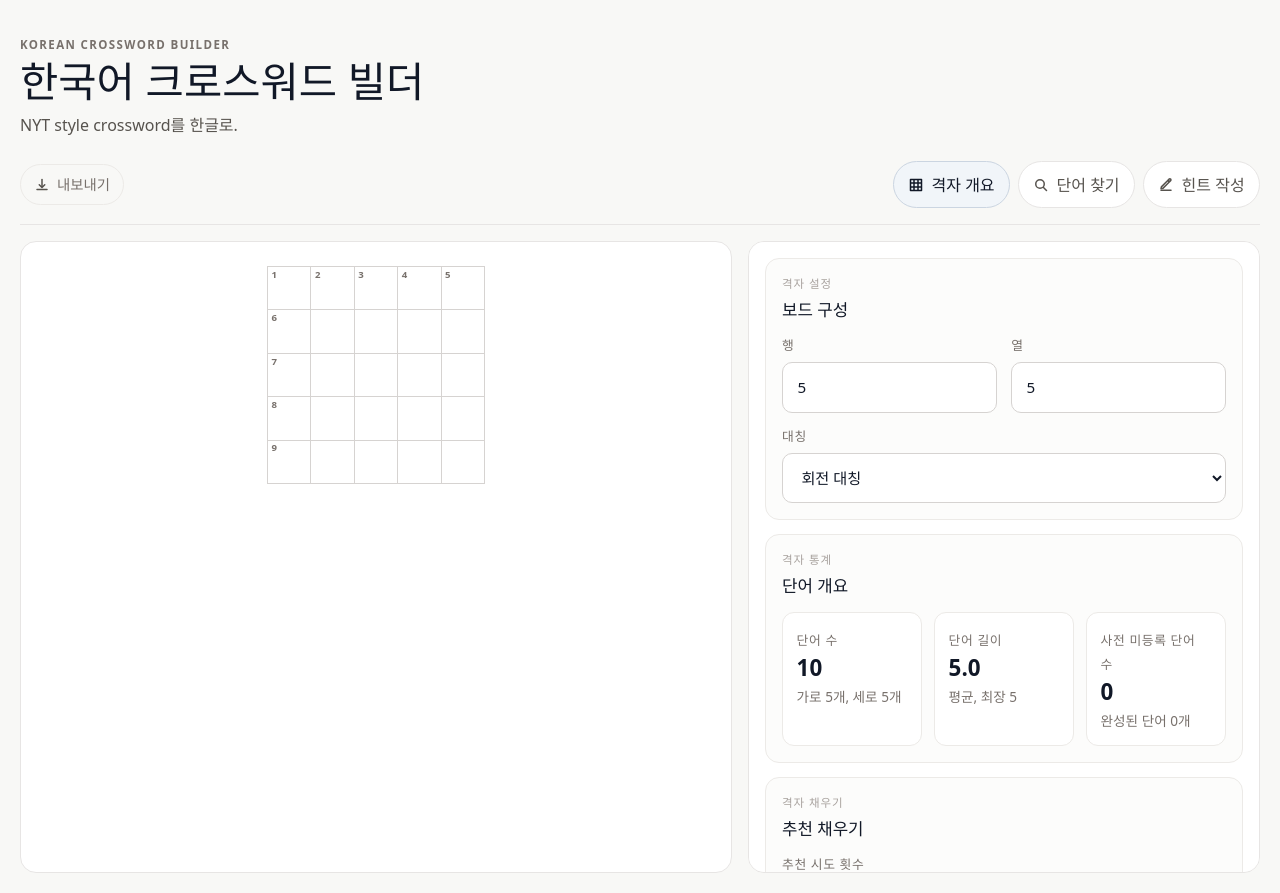
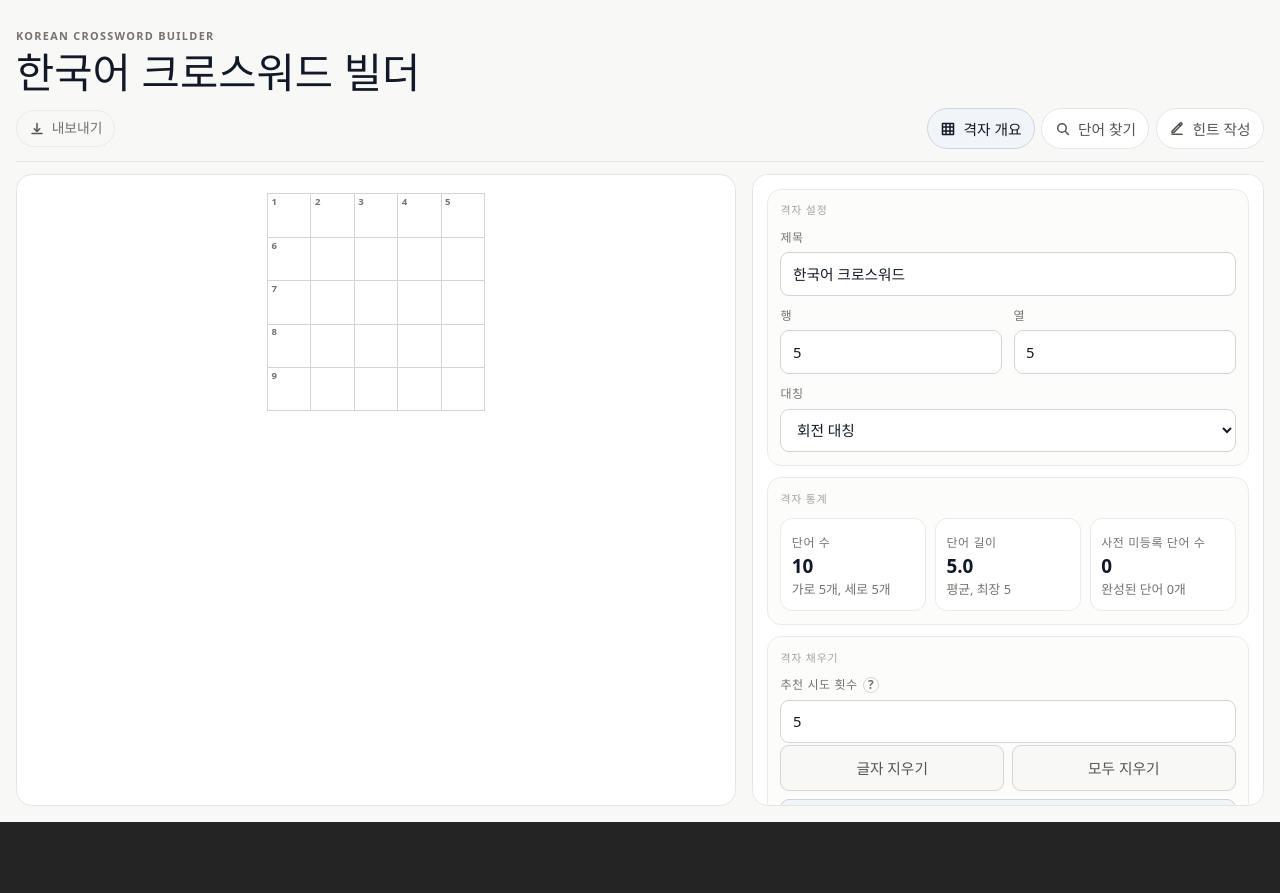
Before and after one commit to mgahn0706/korean-crossword, a React (Vite) app: page / in a window 1280 px wide. After the commit the page ends 822 px from the top, so only its background shows below. Built offline with nearby package versions, Linux system fonts and the light colour scheme.

Commit message:
feat: enhance cell value committing logic and update export title handling

```diff
--- a/src/App.css
+++ b/src/App.css
@@ -5,15 +5,15 @@
 .builder-shell {
   --workspace-height: calc(100vh - 10.5rem);
   min-height: 100vh;
-  padding: 1.25rem;
+  padding: 1rem;
   background: #f8f8f6;
 }
 
 .app-header {
   display: grid;
-  gap: 1.5rem;
-  margin-bottom: 1rem;
-  padding: 1rem 0;
+  gap: 0.9rem;
+  margin-bottom: 0.75rem;
+  padding: 0.75rem 0;
   border-bottom: 1px solid #e7e5e4;
 }
 
@@ -26,7 +26,7 @@
 }
 
 .builder-panel {
-  padding: 1rem;
+  padding: 0.85rem;
   border: 1px solid #e7e5e4;
   border-radius: 16px;
   background: #ffffff;
@@ -37,7 +37,7 @@
 
 .eyebrow {
   margin: 0 0 0.5rem;
-  font-size: 0.72rem;
+  font-size: 0.68rem;
   font-weight: 700;
   letter-spacing: 0.12em;
   text-transform: uppercase;
@@ -52,7 +52,7 @@
 }
 
 .builder-description {
-  margin: 0.65rem 0 0;
+  margin: 0.45rem 0 0;
   max-width: 48ch;
   color: #57534e;
 }
@@ -61,7 +61,7 @@
   display: flex;
   align-items: center;
   justify-content: space-between;
-  gap: 0.75rem;
+  gap: 0.6rem;
   flex-wrap: wrap;
 }
 
@@ -69,7 +69,7 @@
   display: flex;
   flex-wrap: wrap;
   justify-content: end;
-  gap: 0.5rem;
+  gap: 0.4rem;
 }
 
 .mode-button {
@@ -78,10 +78,11 @@
   gap: 0.45rem;
   border: 1px solid #e7e5e4;
   border-radius: 999px;
-  padding: 0.65rem 0.9rem;
+  padding: 0.52rem 0.78rem;
   background: #ffffff;
   color: #57534e;
   font-weight: 600;
+  font-size: 0.92rem;
 }
 
 .mode-button-subtle {
@@ -99,12 +100,12 @@
   display: inline-flex;
   align-items: center;
   gap: 0.45rem;
-  padding: 0.55rem 0.8rem;
+  padding: 0.46rem 0.72rem;
   border: 1px solid #eceae7;
   border-radius: 999px;
   background: #f8f8f6;
   color: #78716c;
-  font-size: 0.9rem;
+  font-size: 0.86rem;
   font-weight: 600;
 }
 
@@ -182,7 +183,7 @@
 }
 
 .panel-header {
-  margin-bottom: 1rem;
+  margin-bottom: 0.8rem;
 }
 
 .panel-header h2,
@@ -195,23 +196,23 @@
 
 .config-stack {
   display: grid;
-  gap: 0.9rem;
+  gap: 0.7rem;
 }
 
 .config-card {
   border: 1px solid #eceae7;
   border-radius: 14px;
-  padding: 1rem;
+  padding: 0.8rem;
   background: #fcfcfb;
 }
 
 .section-heading {
-  margin-bottom: 0.85rem;
+  margin-bottom: 0.65rem;
 }
 
 .section-eyebrow {
-  margin: 0 0 0.3rem;
-  font-size: 0.72rem;
+  margin: 0 0 0.2rem;
+  font-size: 0.68rem;
   font-weight: 700;
   letter-spacing: 0.08em;
   text-transform: uppercase;
@@ -220,7 +221,7 @@
 
 .controls {
   display: grid;
-  gap: 0.9rem;
+  gap: 0.7rem;
 }
 
 .controls-two-column {
@@ -233,16 +234,67 @@
 
 .field {
   display: grid;
-  gap: 0.45rem;
+  gap: 0.32rem;
 }
 
 .field span,
 .stats-label {
-  font-size: 0.8rem;
+  font-size: 0.75rem;
   font-weight: 700;
   letter-spacing: 0.05em;
   text-transform: uppercase;
   color: #78716c;
+}
+
+.field-label-with-help {
+  display: inline-flex;
+  align-items: center;
+  gap: 0.35rem;
+}
+
+.help-tooltip {
+  position: relative;
+  display: inline-flex;
+  align-items: center;
+  justify-content: center;
+  width: 1rem;
+  height: 1rem;
+  border: 1px solid #d6d3d1;
+  border-radius: 999px;
+  background: #ffffff;
+  color: #78716c;
+  font-size: 0.68rem;
+  font-weight: 700;
+  line-height: 1;
+  cursor: help;
+}
+
+.help-tooltip-bubble {
+  position: absolute;
+  top: calc(100% + 0.45rem);
+  left: 50%;
+  z-index: 10;
+  width: 14rem;
+  padding: 0.55rem 0.65rem;
+  border: 1px solid #e7e5e4;
+  border-radius: 10px;
+  background: #111827;
+  color: #f8fafc;
+  font-size: 0.74rem;
+  font-weight: 500;
+  line-height: 1.4;
+  text-transform: none;
+  letter-spacing: 0;
+  transform: translateX(-50%);
+  opacity: 0;
+  pointer-events: none;
+  visibility: hidden;
+}
+
+.help-tooltip:hover .help-tooltip-bubble,
+.help-tooltip:focus-visible .help-tooltip-bubble {
+  opacity: 1;
+  visibility: visible;
 }
 
 .field input,
@@ -251,10 +303,10 @@
 .clue-item input {
   width: 100%;
   border: 1px solid #d6d3d1;
-  border-radius: 10px;
+  border-radius: 9px;
   background: #ffffff;
-  padding: 0.8rem 0.9rem;
-  font-size: 0.95rem;
+  padding: 0.62rem 0.72rem;
+  font-size: 0.92rem;
   color: #111827;
 }
 
@@ -268,48 +320,48 @@
 }
 
 .word-list-input {
-  min-height: 8rem;
+  min-height: 6rem;
   resize: vertical;
 }
 
 .helper-text,
 .status-text,
 .empty-state {
-  margin: 0.65rem 0 0;
+  margin: 0.45rem 0 0;
   color: #78716c;
-  font-size: 0.9rem;
+  font-size: 0.85rem;
 }
 
 .stats-grid {
   display: grid;
-  gap: 0.75rem;
+  gap: 0.55rem;
   grid-template-columns: repeat(3, minmax(0, 1fr));
 }
 
 .stat-card {
   border: 1px solid #eceae7;
   border-radius: 12px;
-  padding: 0.85rem;
+  padding: 0.65rem;
   background: #ffffff;
 }
 
 .stat-card strong {
   display: block;
-  margin-top: 0.35rem;
-  font-size: 1.4rem;
+  margin-top: 0.2rem;
+  font-size: 1.18rem;
   line-height: 1.1;
   color: #111827;
 }
 
 .stat-card p {
-  margin: 0.35rem 0 0;
+  margin: 0.2rem 0 0;
   color: #78716c;
-  font-size: 0.85rem;
+  font-size: 0.8rem;
 }
 
 .lookup-results {
   display: flex;
-  margin-top: 0.9rem;
+  margin-top: 0.65rem;
 }
 
 .lookup-link {
@@ -317,8 +369,8 @@
   align-items: center;
   justify-content: center;
   border: 1px solid #d6d3d1;
-  border-radius: 10px;
-  padding: 0.8rem 0.95rem;
+  border-radius: 9px;
+  padding: 0.62rem 0.8rem;
   background: #ffffff;
   color: #111827;
   font-weight: 600;
@@ -332,18 +384,18 @@
 
 .clue-list {
   display: grid;
-  gap: 0.85rem;
+  gap: 0.65rem;
 }
 
 .clue-item {
   display: grid;
-  gap: 0.5rem;
+  gap: 0.38rem;
 }
 
 .clue-meta {
   display: flex;
   justify-content: space-between;
-  gap: 0.6rem;
+  gap: 0.45rem;
   align-items: baseline;
   flex-wrap: wrap;
   color: #57534e;
@@ -359,7 +411,7 @@
 
 .clue-warning {
   border-radius: 999px;
-  padding: 0.18rem 0.5rem;
+  padding: 0.14rem 0.42rem;
   font-size: 0.7rem;
   font-weight: 700;
   text-transform: uppercase;
@@ -370,7 +422,7 @@
 .clue-toggle {
   border: 1px solid #d6d3d1;
   border-radius: 999px;
-  padding: 0.18rem 0.55rem;
+  padding: 0.14rem 0.45rem;
   background: #ffffff;
   color: #57534e;
   font-size: 0.7rem;
@@ -379,7 +431,7 @@
 
 .clue-status {
   border-radius: 999px;
-  padding: 0.18rem 0.5rem;
+  padding: 0.14rem 0.42rem;
   font-size: 0.7rem;
   font-weight: 700;
   text-transform: uppercase;
@@ -408,14 +460,14 @@
 
 .actions {
   display: grid;
-  gap: 0.65rem;
+  gap: 0.5rem;
   margin-top: 0.1rem;
 }
 
 .action-row {
   display: grid;
   grid-template-columns: repeat(2, minmax(0, 1fr));
-  gap: 0.65rem;
+  gap: 0.5rem;
 }
 
 .action-button {
@@ -425,9 +477,9 @@
   gap: 0.45rem;
   width: 100%;
   border: 1px solid #d6d3d1;
-  border-radius: 10px;
-  padding: 0.85rem 1rem;
-  font-size: 0.95rem;
+  border-radius: 9px;
+  padding: 0.68rem 0.85rem;
+  font-size: 0.92rem;
   font-weight: 600;
   color: #111827;
   background: #ffffff;
@@ -462,7 +514,7 @@
   min-width: min(28rem, calc(100vw - 2rem));
   border: 1px solid #e7e5e4;
   border-radius: 18px;
-  padding: 1rem;
+  padding: 0.85rem;
   background: #ffffff;
   box-shadow: 0 24px 60px rgba(15, 23, 42, 0.12);
 }
@@ -471,8 +523,8 @@
   display: flex;
   align-items: start;
   justify-content: space-between;
-  gap: 1rem;
-  margin-bottom: 1rem;
+  gap: 0.8rem;
+  margin-bottom: 0.8rem;
 }
 
 .export-dialog-header h2 {
@@ -483,13 +535,13 @@
 
 .export-dialog-actions {
   display: grid;
-  gap: 0.75rem;
+  gap: 0.6rem;
 }
 
 .export-close-button {
   border: 1px solid #e7e5e4;
   border-radius: 999px;
-  padding: 0.45rem 0.75rem;
+  padding: 0.36rem 0.62rem;
   background: #ffffff;
   color: #57534e;
   font-size: 0.85rem;
@@ -498,7 +550,7 @@
 
 .grid-panel {
   height: 100%;
-  padding: 1rem;
+  padding: 0.8rem;
   border: 1px solid #e7e5e4;
   border-radius: 16px;
   background: #ffffff;
@@ -510,7 +562,7 @@
   width: fit-content;
   max-width: 100%;
   margin: 0 auto;
-  padding: 0.5rem;
+  padding: 0.35rem;
   border-radius: 8px;
   background: #ffffff;
 }
@@ -535,7 +587,7 @@
   content: "";
   position: absolute;
   z-index: 3;
-  background: #6b7280;
+  background: #111111;
 }
 
 .grid-cell-shell-top-bar::before {
--- a/src/App.tsx
+++ b/src/App.tsx
@@ -52,7 +52,7 @@ const CLUE_STATUS_LABELS: Record<ClueValidation, string> = {
   noun: "사전 등록 단어",
   missing: "사전 미등록 단어",
 };
-const EXPORT_TITLE = "한국어 크로스워드";
+const DEFAULT_EXPORT_TITLE = "한국어 크로스워드";
 
 function GridIcon() {
   return (
@@ -162,6 +162,7 @@ function wrapExportText(text: string, limit: number) {
 }
 
 function buildExportSvg(
+  title: string,
   grid: CrosswordGrid,
   cellNumbers: Map<string, number>,
   topBarCells: Set<string>,
@@ -261,7 +262,7 @@ function buildExportSvg(
         cellsMarkup.push(
           `<line x1="${x + 1.5}" y1="${y + 3}" x2="${x + cellSize - 1.5}" y2="${
             y + 3
-          }" stroke="#b91c1c" stroke-width="3" />`
+          }" stroke="#111111" stroke-width="3" />`
         );
       }
 
@@ -269,7 +270,7 @@ function buildExportSvg(
         cellsMarkup.push(
           `<line x1="${x + 1.5}" y1="${y + cellSize - 3}" x2="${
             x + cellSize - 1.5
-          }" y2="${y + cellSize - 3}" stroke="#b91c1c" stroke-width="3" />`
+          }" y2="${y + cellSize - 3}" stroke="#111111" stroke-width="3" />`
         );
       }
 
@@ -277,7 +278,7 @@ function buildExportSvg(
         cellsMarkup.push(
           `<line x1="${x + 3}" y1="${y + 1.5}" x2="${x + 3}" y2="${
             y + cellSize - 1.5
-          }" stroke="#b91c1c" stroke-width="3" />`
+          }" stroke="#111111" stroke-width="3" />`
         );
       }
 
@@ -285,7 +286,7 @@ function buildExportSvg(
         cellsMarkup.push(
           `<line x1="${x + cellSize - 3}" y1="${y + 1.5}" x2="${
             x + cellSize - 3
-          }" y2="${y + cellSize - 1.5}" stroke="#b91c1c" stroke-width="3" />`
+          }" y2="${y + cellSize - 1.5}" stroke="#111111" stroke-width="3" />`
         );
       }
     }
@@ -294,7 +295,9 @@ function buildExportSvg(
   return `
     <svg xmlns="http://www.w3.org/2000/svg" width="${totalWidth}" height="${totalHeight}" viewBox="0 0 ${totalWidth} ${totalHeight}">
       <rect width="100%" height="100%" fill="#f8f8f6" />
-      <text x="${margin}" y="${titleY}" font-size="22" font-weight="700" fill="#111827">${EXPORT_TITLE}</text>
+      <text x="${margin}" y="${titleY}" font-size="22" font-weight="700" fill="#111827">${escapeXml(
+    title.trim() === "" ? DEFAULT_EXPORT_TITLE : title
+  )}</text>
       ${cellsMarkup.join("")}
       ${acrossMarkup.join("")}
       ${downMarkup.join("")}
@@ -530,7 +533,8 @@ function App() {
   );
   const [symmetry, setSymmetry] = useState<SymmetryMode>("rotational");
   const [activeMode, setActiveMode] = useState<FeatureMode>("grid");
-  const [customWordText, setCustomWordText] = useState("");
+  const [customWordText] = useState("");
+  const [exportTitle, setExportTitle] = useState(DEFAULT_EXPORT_TITLE);
   const [lookupQuery, setLookupQuery] = useState("");
   const [clueTexts, setClueTexts] = useState<Record<string, string>>({});
   const [hiddenClueIds, setHiddenClueIds] = useState<Set<string>>(new Set());
@@ -785,6 +789,7 @@ function App() {
 
   const getExportSvg = () =>
     buildExportSvg(
+      exportTitle,
       grid,
       cellNumbers,
       hiddenBars.topBars,
@@ -852,7 +857,9 @@ function App() {
       <html lang="ko">
         <head>
           <meta charset="UTF-8" />
-          <title>${EXPORT_TITLE}</title>
+          <title>${escapeXml(
+            exportTitle.trim() === "" ? DEFAULT_EXPORT_TITLE : exportTitle
+          )}</title>
           <style>
             body { margin: 0; padding: 32px; font-family: Apple SD Gothic Neo, Malgun Gothic, sans-serif; background: #f8f8f6; color: #111827; }
             .print-shell { display: grid; gap: 24px; }
@@ -893,7 +900,6 @@ function App() {
         <div className="builder-copy">
           <p className="eyebrow">Korean Crossword Builder</p>
           <h1>한국어 크로스워드 빌더</h1>
-          <p className="builder-description">NYT style crossword를 한글로.</p>
         </div>
 
         <div className="header-controls">
@@ -953,10 +959,19 @@ function App() {
               <section className="config-card">
                 <div className="section-heading">
                   <p className="section-eyebrow">격자 설정</p>
-                  <h3>보드 구성</h3>
                 </div>
 
                 <div className="controls controls-two-column">
+                  <label className="field field-full">
+                    <span>제목</span>
+                    <input
+                      type="text"
+                      value={exportTitle}
+                      onChange={(event) => setExportTitle(event.target.value)}
+                      placeholder="제목을 입력하세요"
+                    />
+                  </label>
+
                   <label className="field">
                     <span>행</span>
                     <input
@@ -1003,7 +1018,6 @@ function App() {
               <section className="config-card">
                 <div className="section-heading">
                   <p className="section-eyebrow">격자 통계</p>
-                  <h3>단어 개요</h3>
                 </div>
 
                 <div className="stats-grid">
@@ -1030,12 +1044,24 @@ function App() {
               <section className="config-card">
                 <div className="section-heading">
                   <p className="section-eyebrow">격자 채우기</p>
-                  <h3>추천 채우기</h3>
                 </div>
 
                 <div className="controls">
                   <label className="field">
-                    <span>추천 시도 횟수</span>
+                    <span className="field-label-with-help">
+                      추천 시도 횟수
+                      <span
+                        className="help-tooltip"
+                        tabIndex={0}
+                        aria-label="시도 횟수를 늘리면 더 유효한 격자를 찾을 가능성이 높아지지만 추천 시간이 더 오래 걸립니다."
+                      >
+                        ?
+                        <span className="help-tooltip-bubble" role="tooltip">
+                          시도 횟수를 늘리면 더 유효한 격자를 찾을 가능성이
+                          높아지지만 추천 시간은 더 오래 걸립니다.
+                        </span>
+                      </span>
+                    </span>
                     <input
                       type="number"
                       min="1"
@@ -1091,7 +1117,6 @@ function App() {
               <section className="config-card">
                 <div className="section-heading">
                   <p className="section-eyebrow">검색</p>
-                  <h3>네이버 국어사전 검색</h3>
                 </div>
 
                 <label className="field">
@@ -1127,7 +1152,6 @@ function App() {
               <section className="config-card">
                 <div className="section-heading">
                   <p className="section-eyebrow">가로</p>
-                  <h3>{acrossClues.length}개 항목</h3>
                 </div>
 
                 <div className="clue-list">
@@ -1191,7 +1215,6 @@ function App() {
               <section className="config-card">
                 <div className="section-heading">
                   <p className="section-eyebrow">세로</p>
-                  <h3>{downClues.length}개 항목</h3>
                 </div>
 
                 <div className="clue-list">
```
Also changed, not shown: src/components/Grid.tsx (+28 -5 lines).
